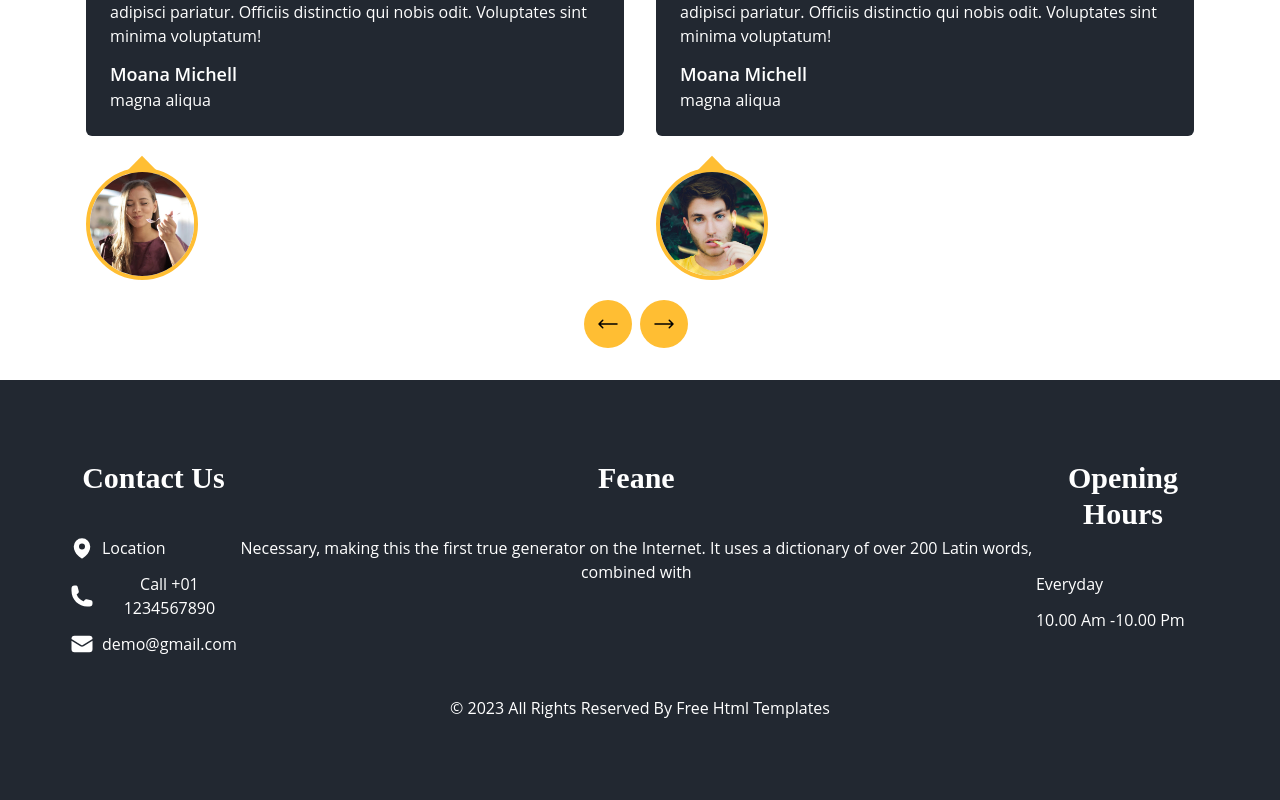
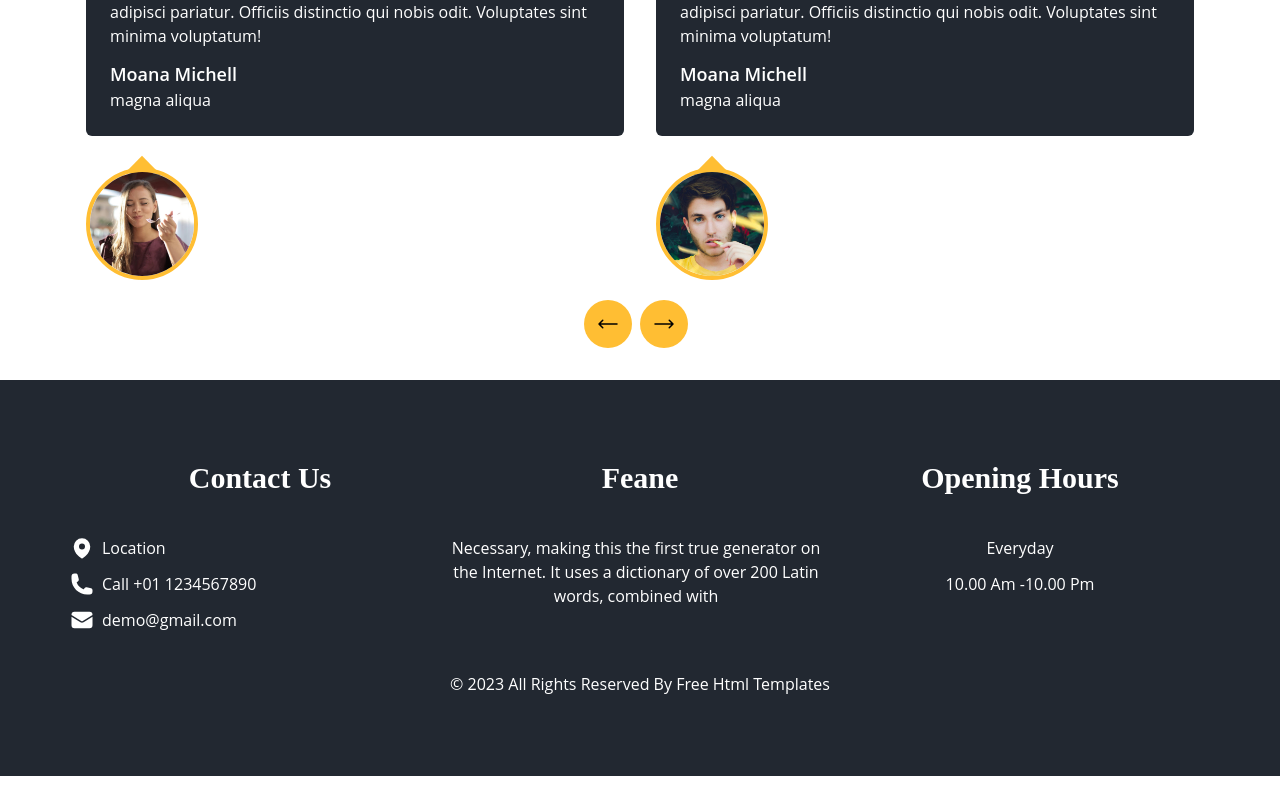
Before and after one commit to EnesSVN/mealMaster, a Next.js app: page / in a window 1280 px wide. Shown: the part 4148-4948 px from the top of the page. After the commit the page ends 4924 px from the top, so only its background shows below. Built offline with nearby package versions, Linux system fonts and the light colour scheme.

Commit message:
[EDİTED] footer response

```diff
--- a/components/layout/Footer.tsx
+++ b/components/layout/Footer.tsx
@@ -8,8 +8,8 @@ function Footer() {
   return (
     <div className=" bg-secondary mt-20 text-white">
       <div className="  container mx-auto py-20">
-        <div className=" flex justify-between text-center">
-          <div>
+        <div className=" flex md:justify-between justify-center text-center flex-wrap md:gap-y-0 gap-y-4">
+          <div className=" md:flex-1">
             <Title text="Contact Us" MyClassName="text-3xl text-center" />
             <div className=" mt-10 flex flex-col gap-y-3">
               <div className="flex justify-start items-center gap-x-2">
@@ -32,7 +32,7 @@ function Footer() {
               </div>
             </div>
           </div>
-          <div>
+          <div className=" md:flex-1">
             <Title text="Feane" MyClassName="text-3xl text-center" />
             <div className=" mt-10 flex flex-col gap-y-3">
               <div className="flex justify-start items-center gap-x-2">
@@ -41,16 +41,19 @@ function Footer() {
                   Internet. It uses a dictionary of over 200 Latin words,
                   combined with
                 </p>
+                <ul>
+                  <li></li>
+                </ul>
               </div>
             </div>
           </div>
-          <div>
+          <div className=" md:flex-1">
             <Title text="Opening Hours" MyClassName="text-3xl text-center" />
             <div className=" mt-10 flex flex-col gap-y-3">
-              <div className="flex justify-start items-center gap-x-2">
+              <div className="flex justify-center items-center gap-x-2">
                 <span>Everyday</span>{" "}
               </div>
-              <div className="flex justify-start items-center gap-x-2">
+              <div className="flex justify-center items-center gap-x-2">
                 <span>10.00 Am -10.00 Pm</span>
               </div>
             </div>
```
